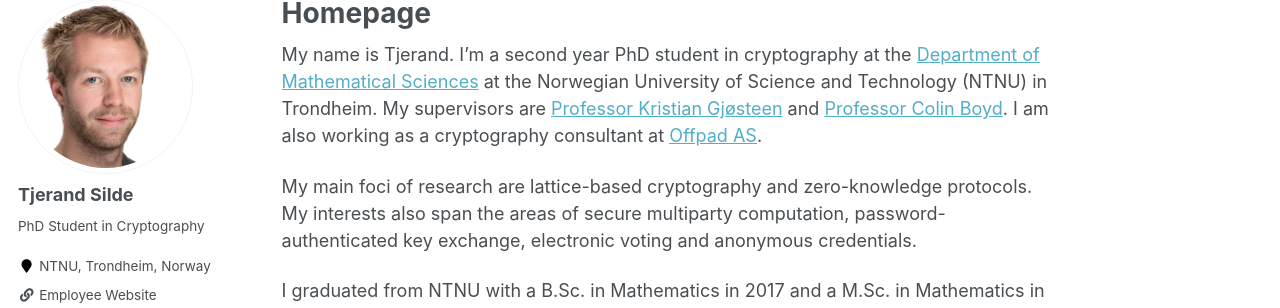
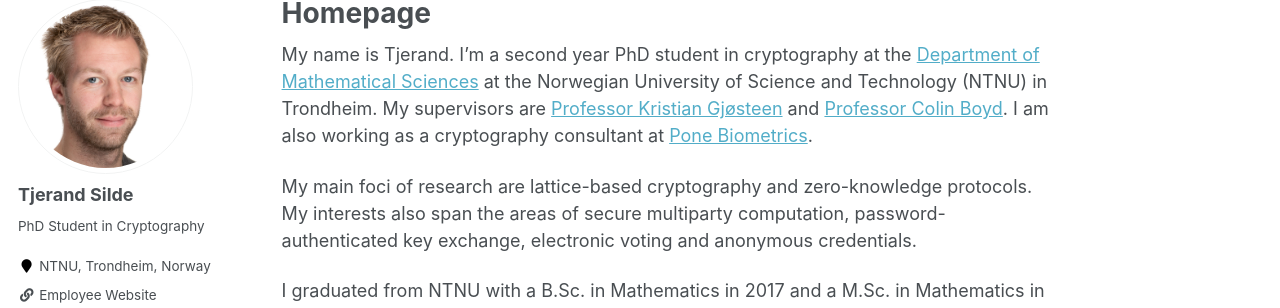
Before and after one commit to tjesi/tjesi.github.io, a Jekyll site: the page built from _pages/about.md, in a window 1280 px wide and 1303 px high. Shown: the part 119-427 px from the top of the window. Built offline with Jekyll 4.4.1, drawn with Linux system fonts in a browser that asks for light colours; some web fonts are replaced.

Commit message:
Update about.md

```diff
--- a/_pages/about.md
+++ b/_pages/about.md
@@ -9,7 +9,7 @@ redirect_from:
 ---
 
 My name is Tjerand. I’m a second year PhD student in cryptography at the [Department of Mathematical Sciences](https://www.ntnu.edu/imf) at the Norwegian University of Science and Technology (NTNU) in Trondheim. My supervisors are [Professor Kristian Gjøsteen](https://www.ntnu.edu/employees/kristian.gjosteen) and [Professor Colin Boyd](https://www.ntnu.edu/employees/colin.boyd). I am\
-also working as a cryptography consultant at [Offpad AS](https://www.linkedin.com/company/offpad).
+also working as a cryptography consultant at [Pone Biometrics](https://ponebiometrics.com).
 
 My main foci of research are lattice-based cryptography and zero-knowledge protocols. My interests also span the areas of secure multiparty computation, password-authenticated key exchange, electronic voting and anonymous credentials.
 
```
